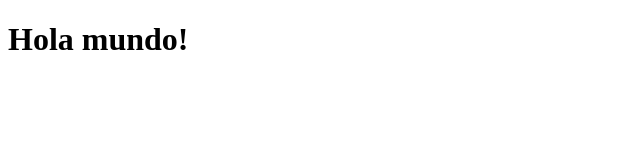
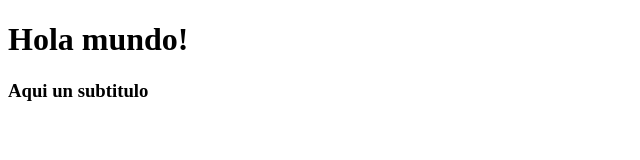
Before and after one commit to javiprada1/aprendiendogit, a plain HTML site: page index.html in a window 1280 px wide. Shown: the whole page, without its empty margins (0-640 px from the left). Drawn offline with Linux system fonts and the light colour scheme.

Commit message:
Mejorando el Index

```diff
--- a/index.html
+++ b/index.html
@@ -9,6 +9,6 @@
 <body>
 
     <h1>Hola mundo!</h1>
-
+    <h3>Aqui un subtitulo</h3>
 </body>
 </html>
```
